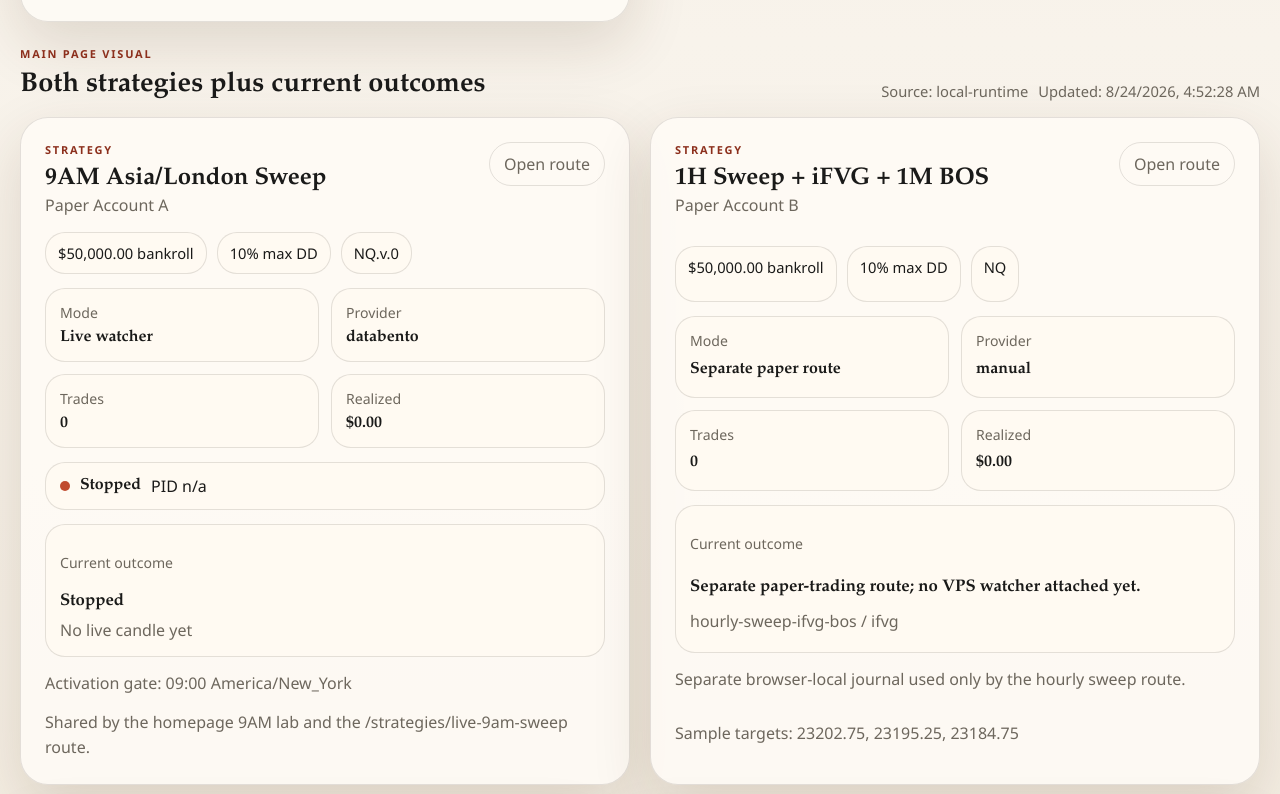
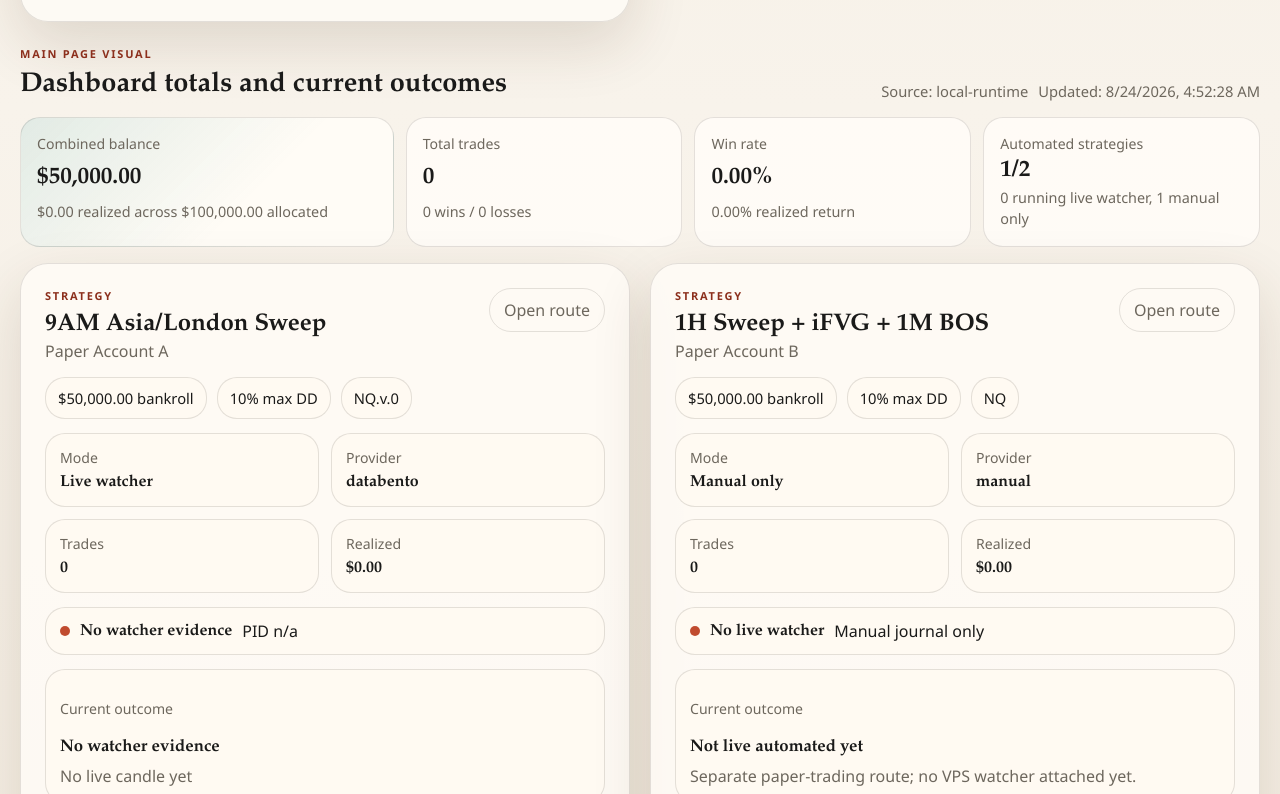
Before and after one commit to robertmckinley-alt/trading, a Next.js app: page / in a window 1280 px wide. Shown: the part 1486-2280 px from the top of the page. Built offline with nearby package versions, Linux system fonts and the light colour scheme.

Commit message:
Add live strategy totals dashboard

```diff
--- a/app/globals.css
+++ b/app/globals.css
@@ -406,6 +406,44 @@ pre {
   gap: 20px;
 }
 
+.portfolio-totals {
+  display: grid;
+  grid-template-columns: 1.35fr repeat(3, minmax(0, 1fr));
+  gap: 12px;
+}
+
+.portfolio-total-card {
+  border: 1px solid var(--line);
+  border-radius: 20px;
+  background: rgba(255, 252, 247, 0.88);
+  padding: 16px;
+  display: grid;
+  gap: 6px;
+}
+
+.portfolio-total-card-primary {
+  background:
+    linear-gradient(135deg, rgba(12, 111, 104, 0.12), transparent 62%),
+    rgba(255, 252, 247, 0.94);
+}
+
+.portfolio-total-card span {
+  color: var(--muted);
+  font-size: 0.88rem;
+}
+
+.portfolio-total-card strong {
+  font-size: 1.45rem;
+  line-height: 1;
+}
+
+.portfolio-total-card p {
+  color: var(--muted);
+  line-height: 1.45;
+  margin: 0;
+  font-size: 0.9rem;
+}
+
 .live-card {
   border: 1px solid var(--line);
   border-radius: 28px;
@@ -526,6 +564,15 @@ pre {
   color: var(--accent-deep);
 }
 
+.live-inline-warning {
+  margin: 0;
+  border-radius: 18px;
+  padding: 12px 14px;
+  background: rgba(207, 149, 43, 0.16);
+  color: #7a4b07;
+  line-height: 1.55;
+}
+
 .live-inline-meta {
   margin: 0;
 }
@@ -535,6 +582,7 @@ pre {
   .dashboard-grid,
   .stat-grid,
   .strategy-strip,
+  .portfolio-totals,
   .live-board-grid {
     grid-template-columns: 1fr;
   }
--- a/components/live-strategy-board.js
+++ b/components/live-strategy-board.js
@@ -6,45 +6,121 @@ function formatUsd(value) {
   return new Intl.NumberFormat('en-US', { style: 'currency', currency: 'USD' }).format(Number(value || 0));
 }
 
+function formatPercent(value) {
+  return `${Number(value || 0).toFixed(2)}%`;
+}
+
 function formatStamp(value) {
   if (!value) return 'n/a';
   const date = new Date(value);
   return Number.isNaN(date.getTime()) ? value : date.toLocaleString();
 }
 
+function buildPortfolioTotals(strategies) {
+  return strategies.reduce(
+    (totals, strategy) => {
+      const journal = strategy.journal || {};
+      totals.bankrollUsd += Number(strategy.bankrollUsd || 0);
+      totals.balanceUsd += Number(journal.balanceUsd ?? strategy.bankrollUsd ?? 0);
+      totals.realizedPnlUsd += Number(journal.realizedPnlUsd || 0);
+      totals.trades += Number(journal.trades || 0);
+      totals.wins += Number(journal.wins || 0);
+      totals.losses += Number(journal.losses || 0);
+      if (strategy.mode === 'live-watcher') {
+        totals.automatedStrategies += 1;
+        if (strategy.watcher?.isRunning) totals.runningWatchers += 1;
+      }
+      if (strategy.mode === 'paper-route') totals.manualRoutes += 1;
+      return totals;
+    },
+    {
+      bankrollUsd: 0,
+      balanceUsd: 0,
+      realizedPnlUsd: 0,
+      trades: 0,
+      wins: 0,
+      losses: 0,
+      automatedStrategies: 0,
+      runningWatchers: 0,
+      manualRoutes: 0
+    }
+  );
+}
+
 function outcomeTone(strategy) {
   if (strategy.mode === 'paper-route') return 'neutral';
   if (strategy.watcher?.isRunning && !strategy.live?.latestError) return 'good';
   if (strategy.live?.latestError) return 'warn';
+  if (strategy.watcher?.hasLiveEvidence || strategy.watcher?.staleStatusHint) return 'warn';
   return 'neutral';
 }
 
-function StrategyOutcome({ strategy }) {
+function PortfolioTotals({ strategies }) {
+  const totals = buildPortfolioTotals(strategies);
+  const winRate = totals.trades > 0 ? (totals.wins / totals.trades) * 100 : 0;
+  const returnPercent = totals.bankrollUsd > 0 ? (totals.realizedPnlUsd / totals.bankrollUsd) * 100 : 0;
+
+  return (
+    <div className="portfolio-totals" aria-label="Running strategy totals">
+      <div className="portfolio-total-card portfolio-total-card-primary">
+        <span>Combined balance</span>
+        <strong>{formatUsd(totals.balanceUsd)}</strong>
+        <p>{formatUsd(totals.realizedPnlUsd)} realized across {formatUsd(totals.bankrollUsd)} allocated</p>
+      </div>
+      <div className="portfolio-total-card">
+        <span>Total trades</span>
+        <strong>{totals.trades}</strong>
+        <p>{totals.wins} wins / {totals.losses} losses</p>
+      </div>
+      <div className="portfolio-total-card">
+        <span>Win rate</span>
+        <strong>{formatPercent(winRate)}</strong>
+        <p>{formatPercent(returnPercent)} realized return</p>
+      </div>
+      <div className="portfolio-total-card">
+        <span>Automated strategies</span>
+        <strong>{totals.automatedStrategies}/{strategies.length}</strong>
+        <p>{totals.runningWatchers} running live watcher, {totals.manualRoutes} manual only</p>
+      </div>
+    </div>
+  );
+}
+
+function StrategyOutcome({ strategy, isBridgeFallback }) {
   if (strategy.mode === 'paper-route') {
     return (
       <div className="strategy-outcome">
         <p className="outcome-label">Current outcome</p>
-        <strong>{strategy.setupSummary?.outcome || 'Paper route'}</strong>
+        <strong>Not live automated yet</strong>
         <span>
-          {strategy.setupSummary?.entryModel || 'manual'} / {strategy.setupSummary?.gapType || 'n/a'}
+          {strategy.setupSummary?.outcome || 'Separate manual paper route; no VPS watcher attached.'}
         </span>
       </div>
     );
   }
 
   const candle = strategy.live?.lastCandle;
+  const primaryOutcome = strategy.live?.latestReason
+    || (candle ? 'Watching live candle stream' : null)
+    || (isBridgeFallback ? 'Waiting on fresh bridge snapshot' : null)
+    || strategy.watcher?.statusLabel
+    || 'Unknown';
+  const secondaryOutcome = candle
+    ? `Last close ${candle.close} at ${formatStamp(candle.timestamp)}`
+    : isBridgeFallback
+      ? 'Remote bridge timed out; showing local fallback only'
+      : 'No live candle yet';
+
   return (
     <div className="strategy-outcome">
       <p className="outcome-label">Current outcome</p>
-      <strong>{strategy.live?.latestReason || strategy.watcher?.statusLabel || 'Unknown'}</strong>
-      <span>
-        {candle ? `Last close ${candle.close} at ${formatStamp(candle.timestamp)}` : 'No live candle yet'}
-      </span>
+      <strong>{primaryOutcome}</strong>
+      <span>{secondaryOutcome}</span>
     </div>
   );
 }
 
-function StrategyCard({ strategy }) {
+function StrategyCard({ strategy, isBridgeFallback }) {
   const tone = outcomeTone(strategy);
   const journal = strategy.journal || {};
 
@@ -70,7 +146,7 @@ function StrategyCard({ strategy }) {
       <div className="live-mini-grid">
         <div>
           <span>Mode</span>
-          <strong>{strategy.mode === 'live-watcher' ? 'Live watcher' : 'Separate paper route'}</strong>
+          <strong>{strategy.mode === 'live-watcher' ? 'Live watcher' : 'Manual only'}</strong>
         </div>
         <div>
           <span>Provider</span>
@@ -92,12 +168,21 @@ function StrategyCard({ strategy }) {
           <strong>{strategy.watcher?.statusLabel || 'Unknown'}</strong>
           <span>PID {strategy.watcher?.pid || 'n/a'}</span>
         </div>
-      ) : null}
+      ) : (
+        <div className="live-status-strip">
+          <span className="live-dot live-dot-warn" />
+          <strong>No live watcher</strong>
+          <span>Manual journal only</span>
+        </div>
+      )}
 
-      <StrategyOutcome strategy={strategy} />
+      <StrategyOutcome strategy={strategy} isBridgeFallback={isBridgeFallback} />
 
       {strategy.mode === 'live-watcher' && strategy.live?.latestError ? (
         <p className="live-inline-error">Latest runtime noise: {strategy.live.latestError.message}</p>
+      ) : null}
+      {strategy.mode === 'live-watcher' && strategy.watcher?.staleStatusHint ? (
+        <p className="live-inline-warning">{strategy.watcher.staleStatusHint}</p>
       ) : null}
       {strategy.mode === 'live-watcher' && !strategy.live?.latestError && strategy.live?.activationTime ? (
         <p className="live-inline-meta">Activation gate: {strategy.live.activationTime}</p>
@@ -107,7 +192,8 @@ function StrategyCard({ strategy }) {
       ) : null}
       {strategy.mode === 'paper-route' && strategy.setupSummary?.targets?.length ? (
         <p className="live-inline-meta">
-          Sample targets: {strategy.setupSummary.targets.join(', ')}
+          Sample model: {strategy.setupSummary?.entryModel || 'manual'} / {strategy.setupSummary?.gapType || 'n/a'}.
+          Targets: {strategy.setupSummary.targets.join(', ')}
         </p>
       ) : null}
     </article>
@@ -141,25 +227,32 @@ export default function LiveStrategyBoard({ initialData }) {
   }, []);
 
   const strategies = Array.isArray(data?.strategies) ? data.strategies : [];
+  const isBridgeFallback = data?.source === 'remote-bridge-fallback';
 
   return (
     <section className="live-board">
       <div className="live-board-head">
         <div>
           <p className="eyebrow">Main page visual</p>
-          <h2>Both strategies plus current outcomes</h2>
+          <h2>Dashboard totals and current outcomes</h2>
         </div>
         <div className="live-board-meta">
-          <span>Source: {data?.source || 'unknown'}</span>
+          <span>Source: {isBridgeFallback ? 'fallback snapshot' : data?.source || 'unknown'}</span>
           <span>Updated: {formatStamp(data?.generatedAt)}</span>
         </div>
       </div>
 
-      {data?.error ? <p className="live-inline-error">Bridge warning: {data.error}</p> : null}
+      {data?.error ? (
+        <p className="live-inline-warning">
+          Bridge warning: remote status timed out, so this board is showing the local fallback snapshot. {data.error}
+        </p>
+      ) : null}
+
+      <PortfolioTotals strategies={strategies} />
 
       <div className="live-board-grid">
         {strategies.map((strategy) => (
-          <StrategyCard key={strategy.slug} strategy={strategy} />
+          <StrategyCard key={strategy.slug} strategy={strategy} isBridgeFallback={isBridgeFallback} />
         ))}
       </div>
     </section>
--- a/lib/live-status.cjs
+++ b/lib/live-status.cjs
@@ -136,6 +136,7 @@ function buildNineAmStrategy(config, state, logText, pid, sourceMode) {
   const liveStatus = parseLiveStatus(logText);
   const isRunning = isPidRunning(pid);
   const journal = summarizeJournal(state);
+  const hasLiveEvidence = Boolean(liveStatus.lastCandle || liveStatus.latestReason || liveStatus.latestError);
 
   return {
     slug: 'live-9am-sweep',
@@ -152,8 +153,9 @@ function buildNineAmStrategy(config, state, logText, pid, sourceMode) {
     watcher: {
       pid,
       isRunning,
-      statusLabel: isRunning ? 'Running' : 'Stopped',
-      staleStatusHint: !isRunning && liveStatus.lastCandle ? 'Status script may be stale or detached from the real process state.' : null
+      hasLiveEvidence,
+      statusLabel: isRunning ? 'Running' : hasLiveEvidence ? 'Process status unclear' : 'No watcher evidence',
+      staleStatusHint: !isRunning && hasLiveEvidence ? 'PID check is not active, but runtime log data exists. Treat this as stale process status until the bridge refreshes.' : null
     },
     live: {
       lastCandle: liveStatus.lastCandle,
```
